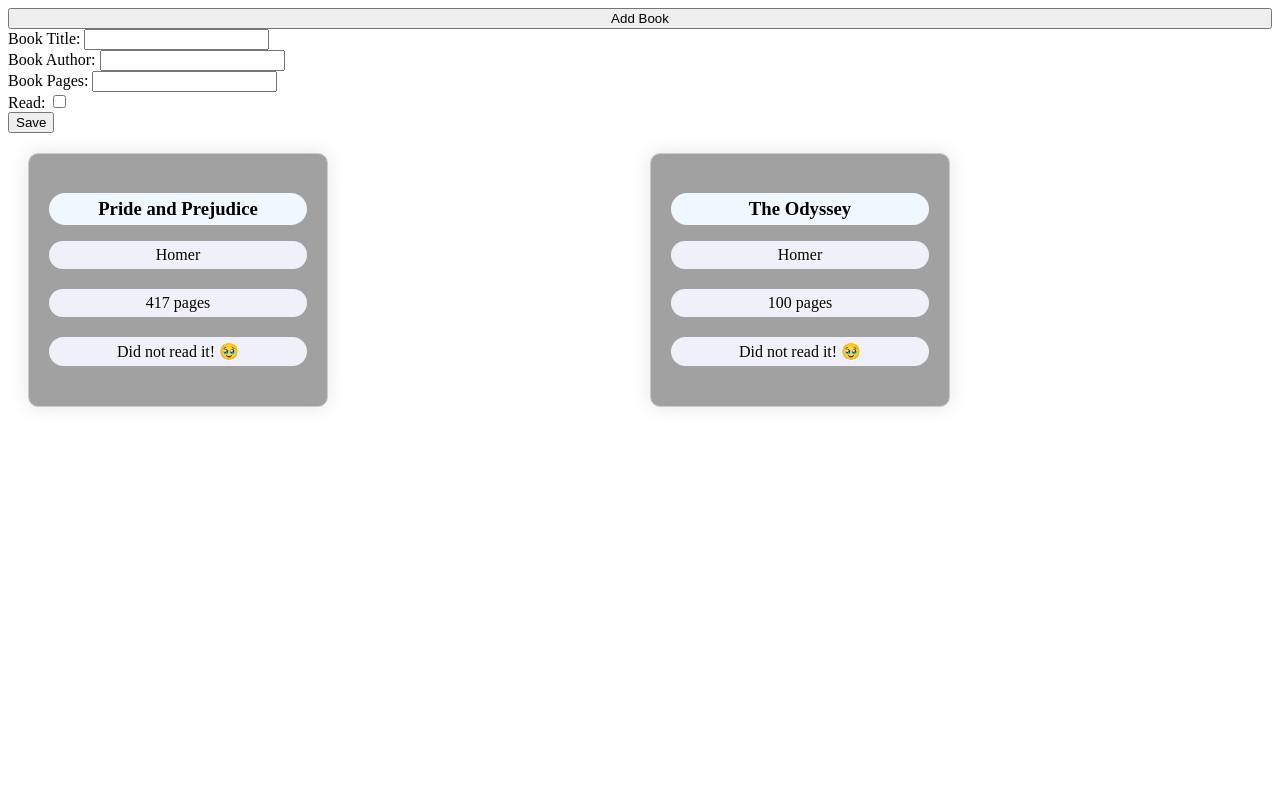
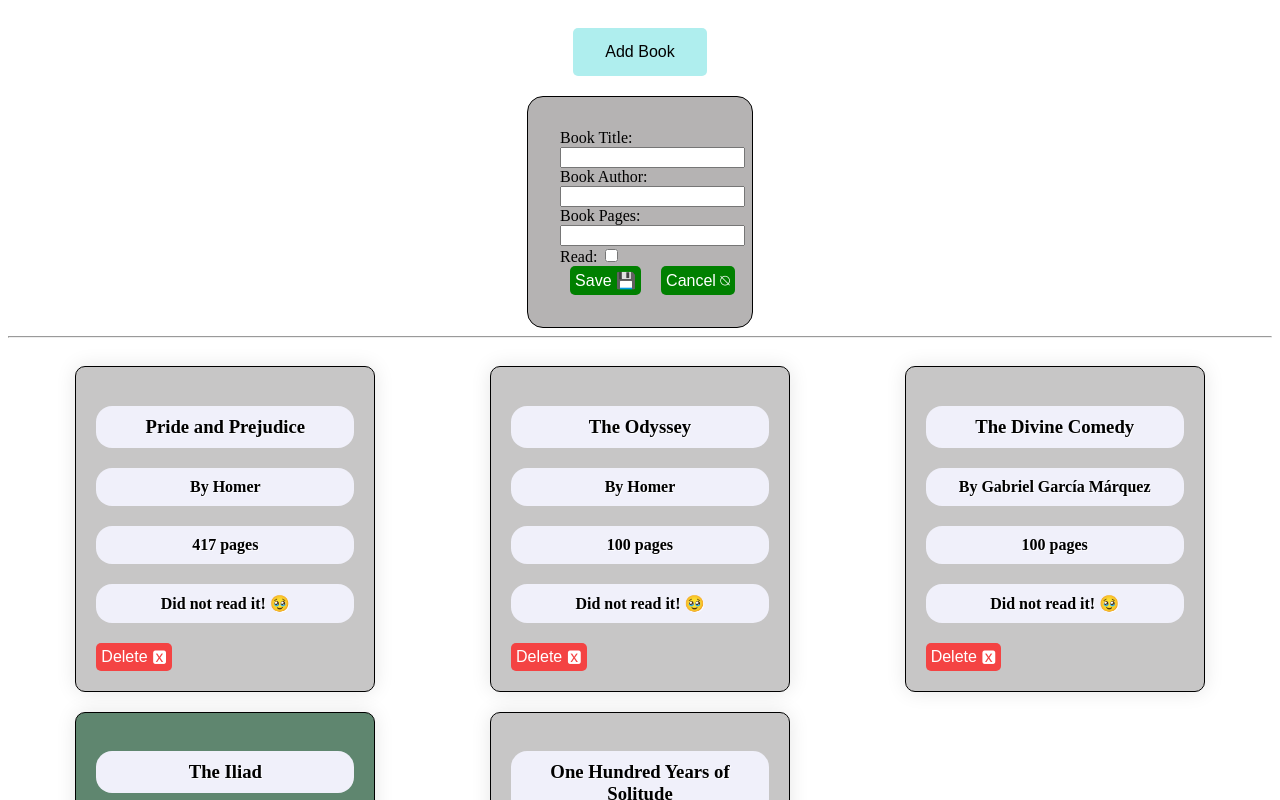
Before and after one commit to NikhilMuzumdar/odin-library, a website: page index.html in a window 1280 px wide. Both pictures are taken after a click on the button "Add Book". Shown: the top 800 px of the page. Drawn offline with nearby package versions, Linux system fonts and the light colour scheme.

Commit message:
Add book functionality updated

```diff
--- a/functions.js
+++ b/functions.js
@@ -31,21 +31,24 @@ function generateRandomBooks(n) {
   }
 }
 
-generateRandomBooks(2);
+generateRandomBooks(5);
 
 // Book cards rendering on webpage
 function DisplayCard(book) {
   const bookTemplate = document.querySelector("#book-template").cloneNode(true);
   const body = document.querySelector("#book-list");
   bookTemplate.querySelector(".book-title").innerText = book.title;
-  bookTemplate.querySelector(".book-author").innerText = book.author;
+  bookTemplate.querySelector(".book-author").innerText = `By ${book.author}`;
   bookTemplate.querySelector(".book-pages").innerText = `${book.pages} pages`;
-  bookTemplate.querySelector(".book-isRead").innerText = book.isRead ? "Read it! 😆" : "Did not read it! 🥹";
+  bookTemplate.querySelector(".book-isRead").innerText = book.isRead ? "Read it! 🤓" : "Did not read it! 🥹";
+  if (book.isRead) {
+    bookTemplate.classList.add("read-it");
+  }
   bookTemplate.style.display = "block";
   body.appendChild(bookTemplate);
 }
 
-window.onload = function() {
+window.onload = function () {
   myLibrary.forEach((bookInArray) => {
     DisplayCard(bookInArray);
   });
@@ -64,9 +67,18 @@ bookForm.addEventListener("submit", (event) => {
   event.preventDefault();
   const newBook = new Book();
   newBook.title = bookForm["book-title"].value,
-  newBook.author = bookForm["book-author"].value,
-  newBook.pages = Number(bookForm["book-pages"].value),
-  newBook.isRead = bookForm["book-isRead"].checked,
-  addBookPopup.style.display = "none";
+    newBook.author = bookForm["book-author"].value,
+    newBook.pages = Number(bookForm["book-pages"].value),
+    newBook.isRead = bookForm["book-isRead"].checked,
+    addBookPopup.style.display = "none";
   DisplayCard(newBook);
 });
+
+// Cancel the add book pop-up
+const button = document.querySelector("button[type='cancel']");
+button.addEventListener("click", (e) => {
+  e.preventDefault();
+  document.getElementById("add-book-popup").style.display = "none";
+});
+
+// Delete book popup
--- a/index.html
+++ b/index.html
@@ -6,12 +6,21 @@
   <meta http-equiv="X-UA-Compatible" content="IE=edge">
   <meta name="viewport" content="width=device-width, initial-scale=1.0">
   <link rel="stylesheet" href="styles.css">
+  <script src="https://code.jquery.com/jquery-3.2.1.slim.min.js"
+    integrity="sha384-KJ3o2DKtIkvYIK3UENzmM7KCkRr/rE9/Qpg6aAZGJwFDMVNA/GpGFF93hXpG5KkN"
+    crossorigin="anonymous"></script>
+  <script src="https://cdnjs.cloudflare.com/ajax/libs/popper.js/1.12.9/umd/popper.min.js"
+    integrity="sha384-ApNbgh9B+Y1QKtv3Rn7W3mgPxhU9K/ScQsAP7hUibX39j7fakFPskvXusvfa0b4Q"
+    crossorigin="anonymous"></script>
+  <script src="https://maxcdn.bootstrapcdn.com/bootstrap/4.0.0/js/bootstrap.min.js"
+    integrity="sha384-JZR6Spejh4U02d8jOt6vLEHfe/JQGiRRSQQxSfFWpi1MquVdAyjUar5+76PVCmYl"
+    crossorigin="anonymous"></script>
   <title>Library</title>
 </head>
 
 <body>
   <div class="add-book">
-        <button id="add-book-button">Add Book</button>
+    <button id="add-book-button" class="btn btn-primary btn-sm d-none d-sm-block">Add Book</button>
   </div>
   <div id="add-book-popup" class="popup" style="display:none;">
     <div class="form-container">
@@ -33,21 +42,29 @@
           <input type="checkbox" id="book-isRead" name="book-isRead">
         </div>
         <div class="form-group">
-              <button type="submit">Save</button>
+        <div class="actions">
+          <button type="submit">Save 💾</button>
+          <button type="cancel">Cancel ⍉</button>
+        </div>
         </div>
       </form>
     </div>
   </div>
-    <div class="display-area">
+  <div class="line">
+    <hr>
+  </div>
   <div id="book-list">
     <div class="book-card" id="book-template" style="display: none;">
       <h3 class="book-title"></h3>
       <p class="book-author"></p>
       <p class="book-pages"></p>
       <p class="book-isRead"></p>
-        </div>
+      <button class="btn btn-danger btn-sm delete-book">Delete 🆇  </button>
     </div>
     <script src="functions.js"></script>
+  </div>
+  <div class="line">
+    <hr>
   </div>
 </body>
 
--- a/styles.css
+++ b/styles.css
@@ -1,70 +1,111 @@
-body {
-  align-items: center;
-}
-
 #book-list {
   display: grid;
   grid-template-columns: repeat(auto-fit, minmax(300px, 1fr));
-  justify-content: center;
+  justify-items: center;
   grid-gap: 20px;
-  margin: 20px;
-}
-
-
-.display-area {
-  display: flex;
-  align-items: stretch;
-  flex-direction: column;
+  padding: 20px;
 }
 
 .book-card {
   display: flex;
-  justify-content: center;
+  flex-wrap: wrap;
   width: 300px;
   min-height: 200px;
   border: 1px solid #ccc;
-  background: rgba(138, 138, 138, 0.8);
+  background: rgba(186, 184, 184, 0.8);
   box-shadow: 0px 0px 20px rgba(0, 0, 0, 0.1);
   border-radius: 10px;
   padding: 20px;
   box-sizing: border-box;
   text-shadow: 1px 1px 0px rgba(255, 255, 255, 0.8);
+  border: solid black 1.5px;
 }
 
-.book-title {
-  font-weight: bold;
-  margin-bottom: 10px;
-  text-align: center;
-  border-radius: 1rem;
-  background-color: aliceblue;
-  padding: 5px;
+.book-card.read-it {
+  background-color: rgba(4, 65, 29, 0.637)
 }
 
+.info-text  {
+  text-shadow: none;
+  text-align: center;
+  margin: 0;
+
+}
+
+.book-title,
 .book-author,
 .book-pages,
 .book-isRead {
+  font-weight: bold;
   margin-bottom: 20px;
   text-align: center;
   background-color: rgb(240, 240, 250);
-  padding: 5px;
+  padding: 10px;
   border-radius: 1rem;
+}
 
-}
 
 .add-book {
   display: flex;
-  flex-direction: column;
   justify-content: center;
+  align-items: center;
 }
 
-/* The popup */
-#book-details-popup {
-  position: fixed;
-  top: 50%;
-  left: 50%;
-  transform: translate(-50%, -50%);
-  background: white;
-  padding: 20px;
-  box-shadow: 0px 0px 20px rgba(0, 0, 0, 0.1);
-  border-radius: 10px;
+.popup {
+  display: flex;
+  flex-direction: column;
 }
+
+.form-container {
+  display: grid;
+  grid-template-columns: 1fr 2fr;
+  padding: 10px;
+  max-width: 10rem;
+  padding: 2rem;
+  margin: auto;
+  background-color: rgb(181, 179, 179);
+  border-radius: 1rem;
+  border: solid black 1.5px;
+}
+
+.form-label {
+  text-align: right;
+  font-weight: bold;
+}
+
+.form-input {
+  text-align: center;
+  width: 90%;
+}
+
+button {
+  background-color: paleturquoise;
+  border: none;
+  padding: 15px 32px;
+  text-align: center;
+  text-decoration: none;
+  display: inline-block;
+  font-size: 16px;
+  margin: 4px 2px;
+  cursor: pointer;
+  border-radius: 5px;
+  text-align: center;
+  margin: 20px 0;
+}
+
+.delete-book,
+.form-group button {
+  background-color: green;
+  padding: 5px 5px;
+  color: white;
+  margin: 0;
+}
+
+.actions {
+  display: flex;
+  justify-content: space-around;
+}
+
+.delete-book {
+  background-color: rgb(244, 67, 67);
+}
```
Lines whose indentation alone changed are shown as unchanged.
